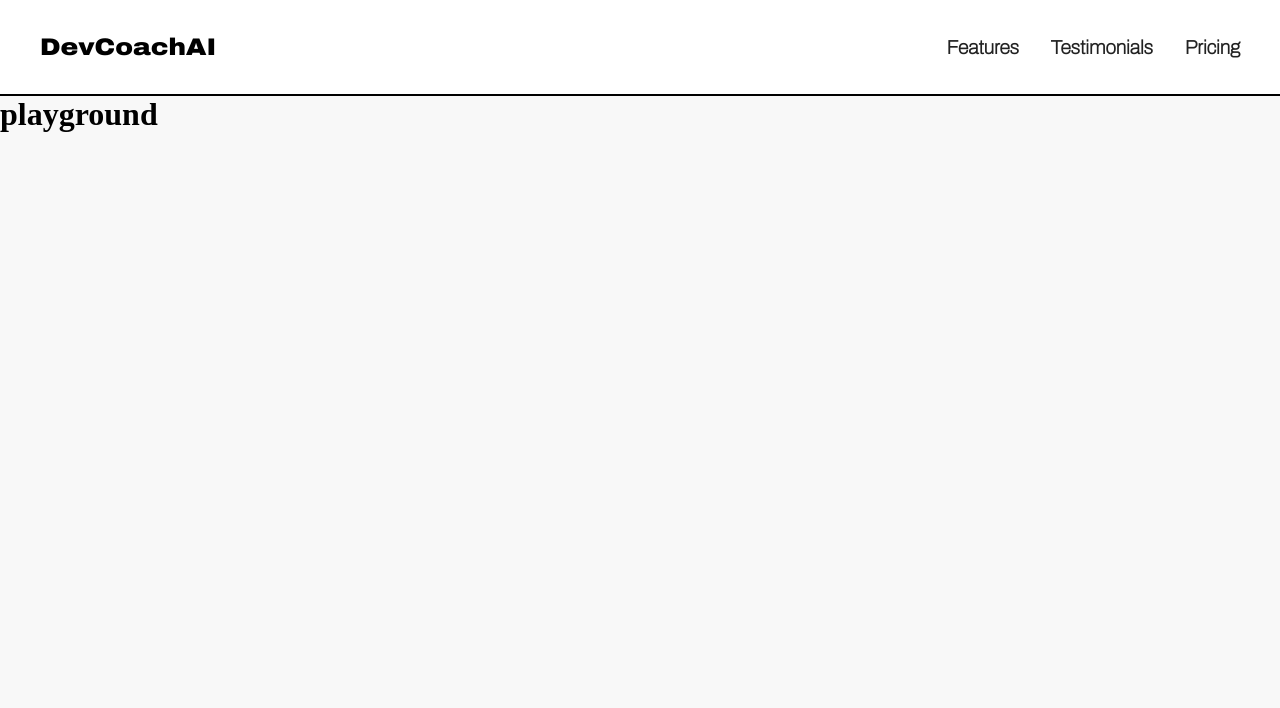
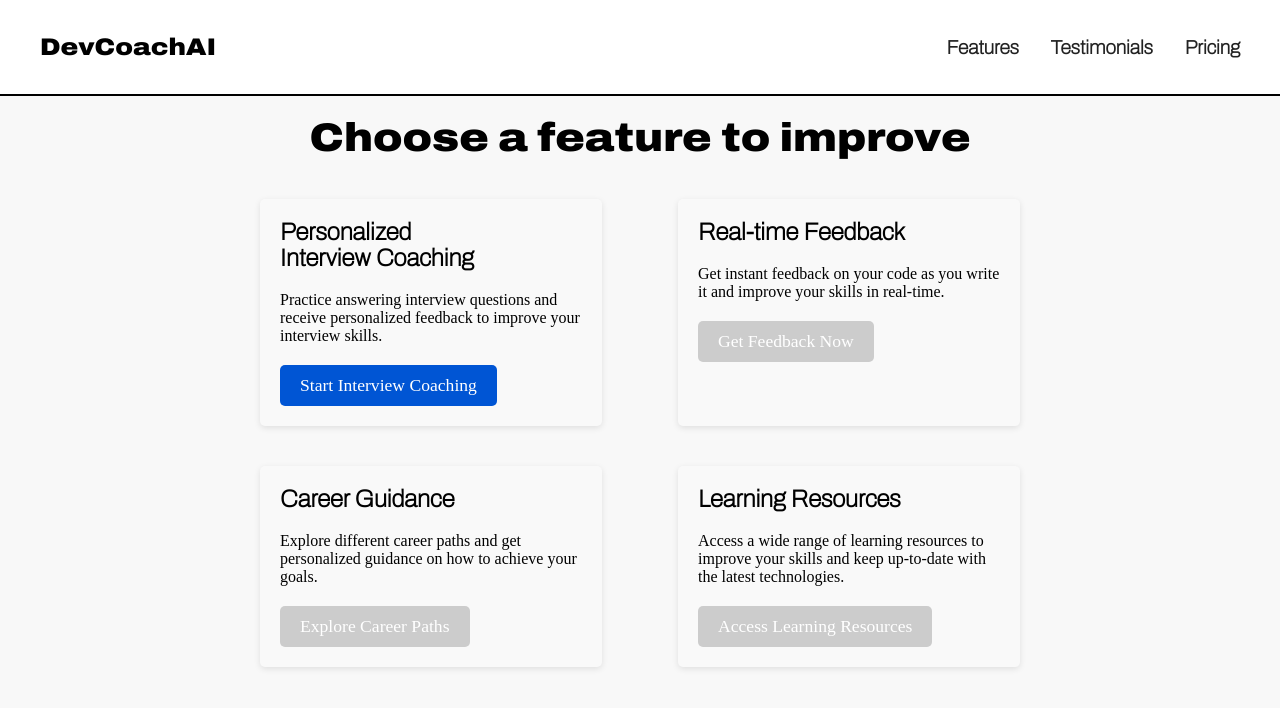
Before and after one commit to matifandy8/ai-app, a Next.js app: page /playground in a window 1280 px wide. Shown: the top 708 px of the page. Built offline with nearby package versions, Linux system fonts and the light colour scheme.

Commit message:
feat: playground page

```diff
--- a/src/app/globals.scss
+++ b/src/app/globals.scss
@@ -96,6 +96,18 @@
     }
 }
 
+h1 {
+    font-size: 2rem;
+    margin-bottom: 1rem;
+    font-family: 'Archivo';
+}
+h2 {
+    font-size: 1.5rem;
+    margin-bottom: 2rem;
+    font-family: 'Archivo thin';
+    width: 75%;
+}
+
 * {
     box-sizing: border-box;
     padding: 0;
--- a/src/app/playground/page.tsx
+++ b/src/app/playground/page.tsx
@@ -1,7 +1,71 @@
+import Link from 'next/link'
+import './styles/Playground.scss'
+
 export default function Playground() {
     return (
-        <div>
-            <h1>playground</h1>
+        <div className="playground">
+            <h1 className="playground__heading">Choose a feature to improve</h1>
+            <div className="features">
+                <div className="feature">
+                    <h2 className="feature__heading">
+                        Personalized Interview Coaching
+                    </h2>
+                    <p className="feature__desc">
+                        Practice answering interview questions and receive
+                        personalized feedback to improve your interview skills.
+                    </p>
+                    <Link
+                        className="feature__btn"
+                        href="/playground/interview-coaching"
+                        replace
+                    >
+                        Start Interview Coaching
+                    </Link>
+                </div>
+                <div className="feature">
+                    <h2 className="feature__heading">Real-time Feedback</h2>
+                    <p className="feature__desc">
+                        Get instant feedback on your code as you write it and
+                        improve your skills in real-time.
+                    </p>
+                    <Link
+                        className="feature__btn not-active"
+                        href="/playground/feedback"
+                        replace
+                    >
+                        Get Feedback Now
+                    </Link>
+                </div>
+                <div className="feature">
+                    <h2 className="feature__heading">Career Guidance</h2>
+                    <p className="feature__desc">
+                        Explore different career paths and get personalized
+                        guidance on how to achieve your goals.
+                    </p>
+                    <Link
+                        className="feature__btn not-active"
+                        href="/playground/career-guidance"
+                        replace
+                    >
+                        Explore Career Paths
+                    </Link>
+                </div>
+                <div className="feature">
+                    <h2 className="feature__heading">Learning Resources</h2>
+                    <p className="feature__desc">
+                        Access a wide range of learning resources to improve
+                        your skills and keep up-to-date with the latest
+                        technologies.
+                    </p>
+                    <Link
+                        className="feature__btn not-active"
+                        href="/playground/learning-resources"
+                        replace
+                    >
+                        Access Learning Resources
+                    </Link>
+                </div>
+            </div>
         </div>
     )
 }
--- /dev/null
+++ b/src/app/playground/styles/Playground.scss
@@ -0,0 +1,51 @@
+.playground {
+    max-width: 800px;
+    margin: 0 auto;
+    padding: 20px;
+
+    &__heading {
+        font-size: 2.5rem;
+        margin-bottom: 40px;
+        text-align: center;
+    }
+
+    .features {
+        display: flex;
+        flex-wrap: wrap;
+        justify-content: space-between;
+
+        .feature {
+            width: 45%;
+            margin-bottom: 40px;
+            padding: 20px;
+            background-color: #f9f9f9;
+            border-radius: 5px;
+            box-shadow: 0 2px 6px rgba(0, 0, 0, 0.1);
+
+            &__heading {
+                margin-bottom: 20px;
+                font-size: 1.5rem;
+            }
+
+            &__btn {
+                display: inline-block;
+                padding: 10px 20px;
+                margin-top: 20px;
+                border-radius: 5px;
+                background-color: #0055d4;
+                color: #fff;
+                font-size: 1.1rem;
+                text-decoration: none;
+                transition: background-color 0.2s ease-in-out;
+
+                &:hover {
+                    background-color: #003daa;
+                }
+            }
+            .not-active {
+                background-color: #ccc;
+                pointer-events: none;
+            }
+        }
+    }
+}
```
Also changed, not shown: src/app/components/Features/Features.tsx (+5 -4 lines), src/app/components/Features/styles/Features.scss (+0 -12 lines).
